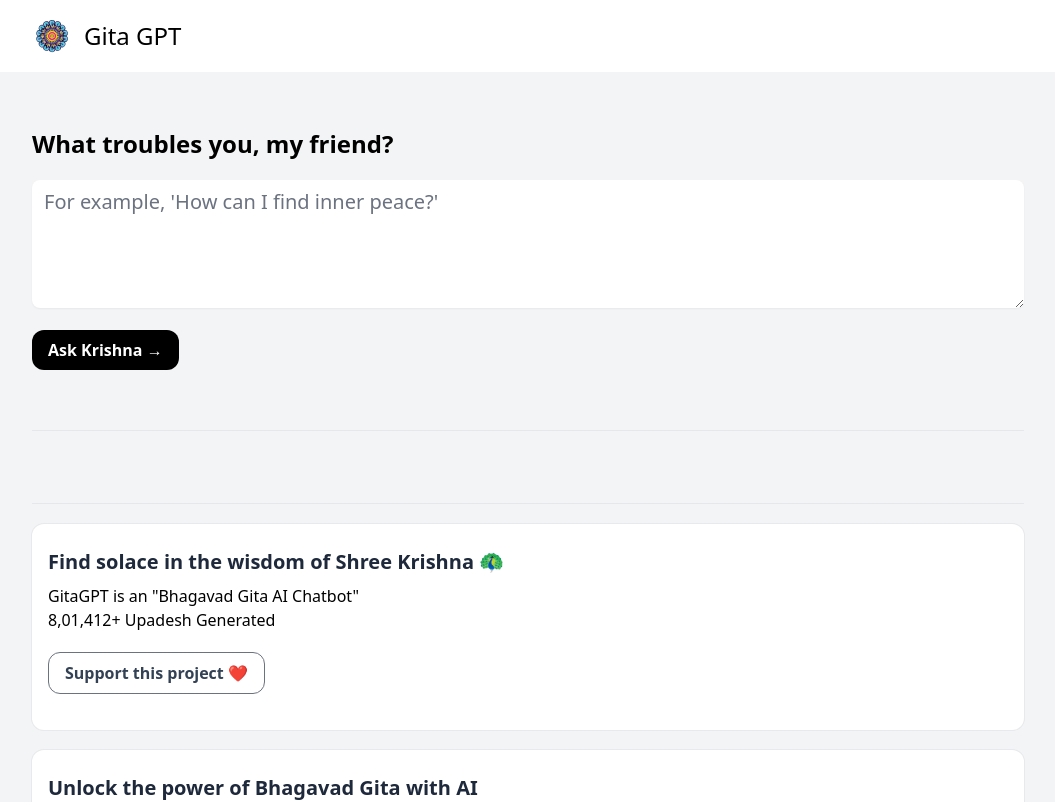
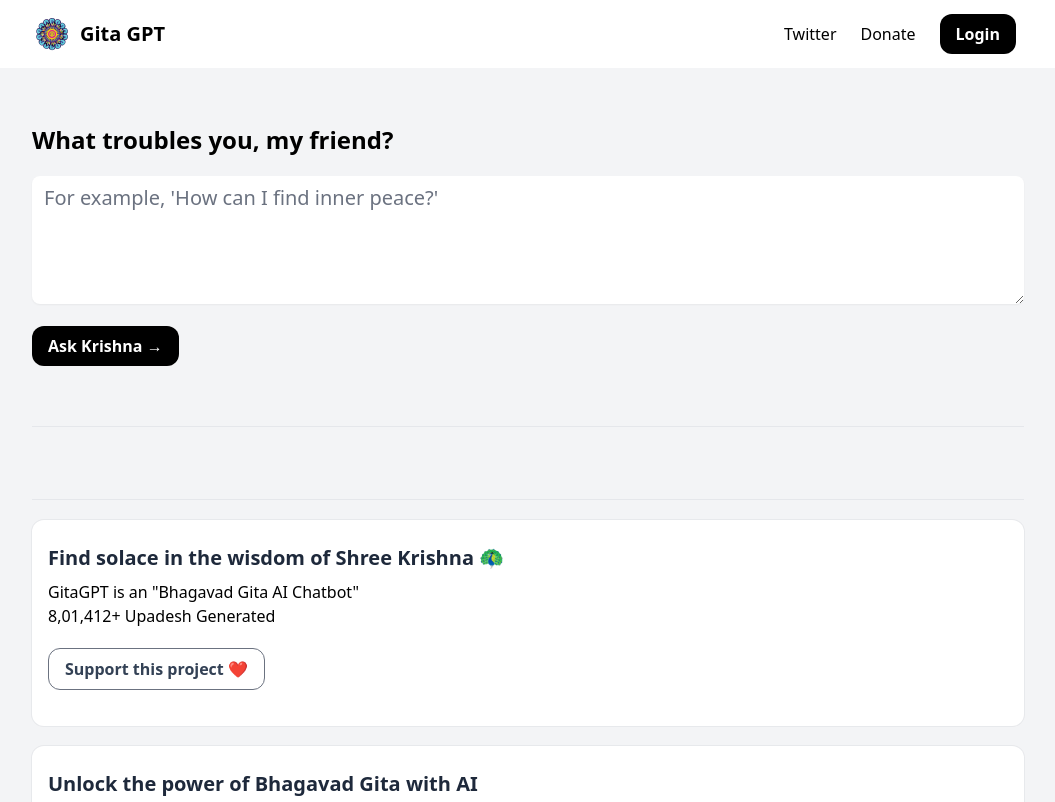
Before and after one commit to vxsahu/gitagpt, a Next.js app: page / in a window 1280 px wide. Shown: the top 802 px of the page, without its empty margins (112-1167 px from the left). Built offline with nearby package versions, Linux system fonts and the light colour scheme.

Commit message:
Update Header.tsx

```diff
--- a/components/Header.tsx
+++ b/components/Header.tsx
@@ -1,18 +1,38 @@
+import { ClassNames } from "@emotion/react";
 import Image from "next/image";
 import Link from "next/link";
 
 export default function Header() {
   return (
-    <header className="w-full flex items-center justify-center flex justify-left items-left w-full bg-white-100 border-0 border-bottom-1 border-gray-900 bg-white">
-      <Link href="https://www.gitagpt.in/" className="px-4 space-x-3 max-w-5xl align-center innerbox flex flex-1 w-full">
-        <Image
+    <header className="flex bg-white w-full border-b-1 border-gray-900 mx-auto innerbox flex flex-1 w-full flex-col items-center justify-center">
+      <div className="myhead bg-white flex max-w-5xl px-4 max-xl w-full">
+      <div className="gg-head flex col-1 w-1/3 justify-start">
+        <Link href="https://www.gitagpt.in/"
+        className="flex items-center">
+          <Image
           alt="GitaGPT"
           src="/gita-gpt.svg"
           width={40}
           height={40}
         />
-        <h1 className="justify-items-center my-5 font-medium text-xl sm:text-2xl">Gita GPT</h1>
+        <h1 className="ml-2 justify-items-center my-5 font-bold text-xl">Gita GPT</h1>
       </Link>
+      </div>
+      <div className="gg-menu flex gg-menu w-3/4 flex items-center justify-end">
+      <Link href="https://twitter.com/gitaGPT"
+        className="px-2 space-x-3 max-w-5xl align-center innerbox flex">
+        <p className="my-2 mr-2 font-light text-base">Twitter</p>
+      </Link>
+      <Link href="https://www.sahu4you.com/donate"
+        className="px-2 space-x-3 max-w-5xl align-center innerbox flex">
+        <p className="my-2 mr-2 font-light text-base">Donate</p>
+      </Link>
+      <Link href="/#"
+        className="px-2 space-x-3 max-w-5xl align-center innerbox flex">
+        <p className="bg-black rounded-xl text-white font-bold px-4 py-2 hover:bg-gray-200 w-half inline-block flex-wrap flex">Login</p>
+      </Link>
+      </div>
+      </div>
     </header>
   );
 }
```
